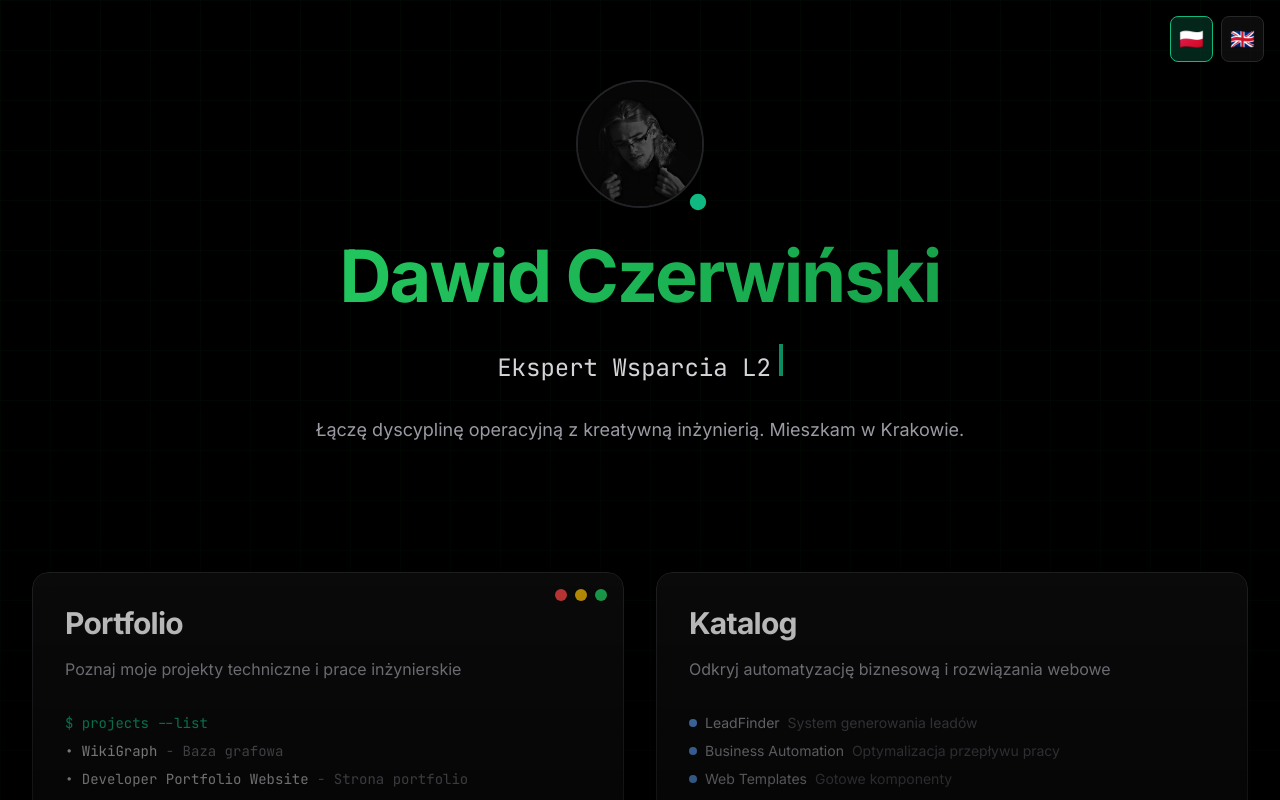
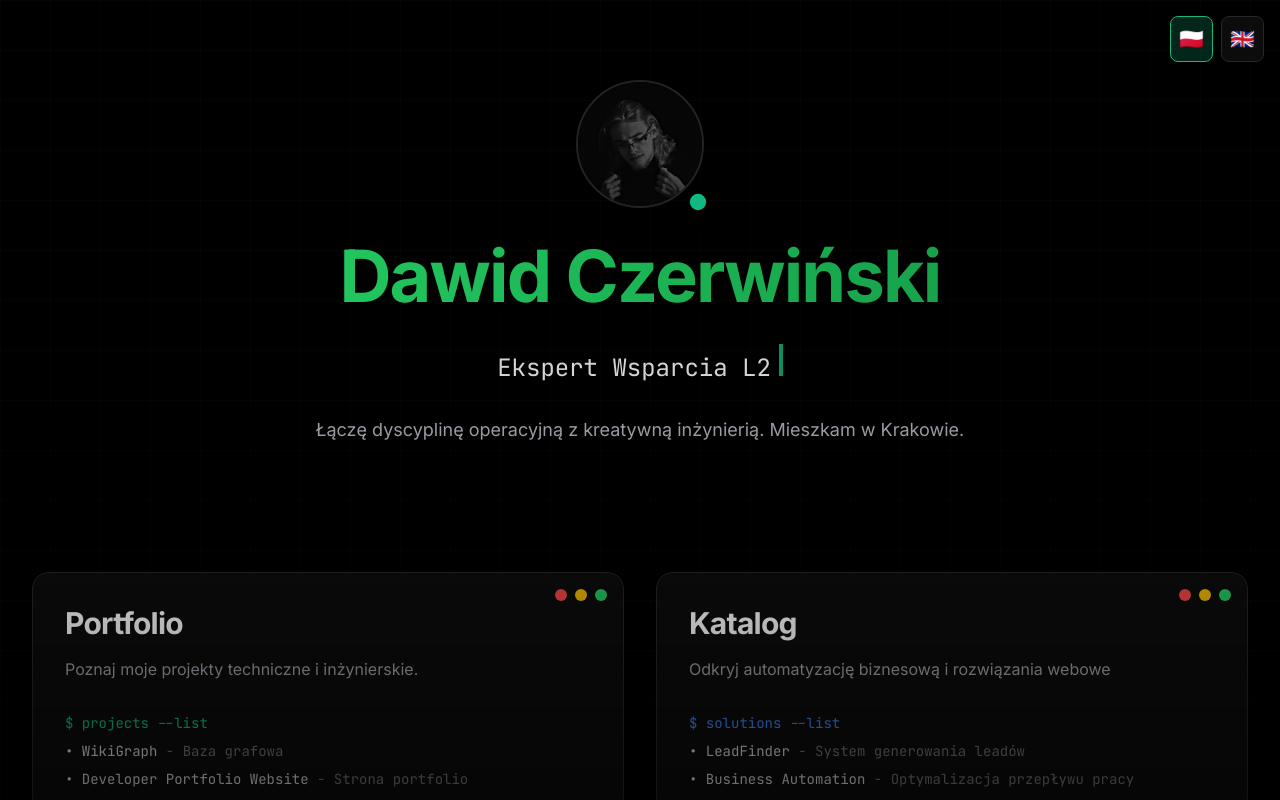
Before and after one commit to Gzyms69/czerwinskidawid.pl-landing, a React (Vite) app: page / in a window 1280 px wide. Shown: the top 800 px of the page. Built offline with nearby package versions, Linux system fonts and the light colour scheme.

Commit message:
feat: standardize project cards with reusable component and fix punctuation

```diff
--- /dev/null
+++ b/client/components/ProjectCard.tsx
@@ -0,0 +1,48 @@
+import { BentoCard } from "./BentoCard";
+
+interface ProjectCardProps {
+  title: string;
+  description: string;
+  command: string;
+  items: Array<{
+    name: string;
+    description: string;
+  }>;
+  actionLabel: string;
+  glowColor?: "green" | "blue";
+}
+
+export function ProjectCard({
+  title,
+  description,
+  command,
+  items,
+  actionLabel,
+  glowColor = "green",
+}: ProjectCardProps) {
+  const terminalColorClass =
+    glowColor === "green" ? "text-emerald-500" : "text-blue-500";
+
+  return (
+    <BentoCard
+      title={title}
+      description={description}
+      isTerminal
+      glowColor={glowColor}
+      content={
+        <div className="space-y-4">
+          <div className="text-sm text-zinc-400 font-mono space-y-2">
+            <div className={terminalColorClass}>{command}</div>
+            {items.map((item, index) => (
+              <div key={index} className="text-zinc-300">
+                • {item.name}
+                <span className="text-zinc-500"> - {item.description}</span>
+              </div>
+            ))}
+          </div>
+        </div>
+      }
+      action={{ label: actionLabel }}
+    />
+  );
+}
--- a/client/lib/i18n-context.tsx
+++ b/client/lib/i18n-context.tsx
@@ -45,7 +45,7 @@ const translations: Record<Language, Translations> = {
     bio: "Łączę dyscyplinę operacyjną z kreatywną inżynierią. Mieszkam w Krakowie.",
     portfolio: {
       title: "Portfolio",
-      description: "Poznaj moje projekty techniczne i prace inżynierskie",
+      description: "Poznaj moje projekty techniczne i inżynierskie.",
       action: "> Uruchom Portfolio",
       items: {
         wikiGraph: "Baza grafowa",
@@ -79,7 +79,7 @@ const translations: Record<Language, Translations> = {
     bio: "Bridging the gap between operational discipline and creative engineering. Based in Kraków.",
     portfolio: {
       title: "Portfolio",
-      description: "Explore my technical projects and engineering work",
+      description: "Explore my technical projects and engineering work.",
       action: "> Launch Portfolio",
       items: {
         wikiGraph: "Graph database",
--- a/client/pages/Index.tsx
+++ b/client/pages/Index.tsx
@@ -3,7 +3,7 @@ import { motion } from "framer-motion";
 import { Link } from "react-router-dom";
 import { AvatarWithStatus } from "@/components/AvatarWithStatus";
 import { TypewriterEffect } from "@/components/TypewriterEffect";
-import { BentoCard } from "@/components/BentoCard";
+import { ProjectCard } from "@/components/ProjectCard";
 import { TechStackMarquee } from "@/components/TechStackMarquee";
 import { Github, Linkedin, Copy, Check } from "lucide-react";
 import { useLanguage } from "@/lib/i18n-context";
@@ -121,39 +121,17 @@ export default function Index() {
           {/* Card A: Portfolio */}
           <motion.div variants={itemVariants}>
             <Link to="/portfolio" className="block h-full">
-              <BentoCard
+              <ProjectCard
                 title={t.portfolio.title}
                 description={t.portfolio.description}
-                isTerminal
                 glowColor="green"
-                content={
-                  <div className="space-y-4">
-                    <div className="text-sm text-zinc-400 font-mono space-y-2">
-                      <div className="text-emerald-500">
-                        $ projects --list
-                      </div>
-                      <div className="text-zinc-300">
-                        • WikiGraph
-                        <span className="text-zinc-500"> - {t.portfolio.items.wikiGraph}</span>
-                      </div>
-                      <div className="text-zinc-300">
-                        • Developer Portfolio Website
-                        <span className="text-zinc-500">
-                          {" "}
-                          - {t.portfolio.items.portfolioSite}
-                        </span>
-                      </div>
-                      <div className="text-zinc-300">
-                        • Katalog & LeadFinder
-                        <span className="text-zinc-500">
-                          {" "}
-                          - {t.portfolio.items.automationSuite}
-                        </span>
-                      </div>
-                    </div>
-                  </div>
-                }
-                action={{ label: t.portfolio.action }}
+                command="$ projects --list"
+                items={[
+                  { name: "WikiGraph", description: t.portfolio.items.wikiGraph },
+                  { name: "Developer Portfolio Website", description: t.portfolio.items.portfolioSite },
+                  { name: "Katalog & LeadFinder", description: t.portfolio.items.automationSuite },
+                ]}
+                actionLabel={t.portfolio.action}
               />
             </Link>
           </motion.div>
@@ -161,38 +139,17 @@ export default function Index() {
           {/* Card B: Katalog */}
           <motion.div variants={itemVariants}>
             <Link to="/katalog" className="block h-full">
-              <BentoCard
+              <ProjectCard
                 title={t.katalog.title}
                 description={t.katalog.description}
                 glowColor="blue"
-                content={
-                  <div className="space-y-4">
-                    <div className="text-sm text-zinc-400 space-y-2">
-                      <div className="flex items-center gap-2">
-                        <div className="w-2 h-2 rounded-full bg-blue-400" />
-                        <span>LeadFinder</span>
-                        <span className="text-zinc-600">
-                          {t.katalog.items.leadFinder}
-                        </span>
-                      </div>
-                      <div className="flex items-center gap-2">
-                        <div className="w-2 h-2 rounded-full bg-blue-400" />
-                        <span>Business Automation</span>
-                        <span className="text-zinc-600">
-                          {t.katalog.items.businessAutomation}
-                        </span>
-                      </div>
-                      <div className="flex items-center gap-2">
-                        <div className="w-2 h-2 rounded-full bg-blue-400" />
-                        <span>Web Templates</span>
-                        <span className="text-zinc-600">
-                          {t.katalog.items.webTemplates}
-                        </span>
-                      </div>
-                    </div>
-                  </div>
-                }
-                action={{ label: t.katalog.action }}
+                command="$ solutions --list"
+                items={[
+                  { name: "LeadFinder", description: t.katalog.items.leadFinder },
+                  { name: "Business Automation", description: t.katalog.items.businessAutomation },
+                  { name: "Web Templates", description: t.katalog.items.webTemplates },
+                ]}
+                actionLabel={t.katalog.action}
               />
             </Link>
           </motion.div>
```
